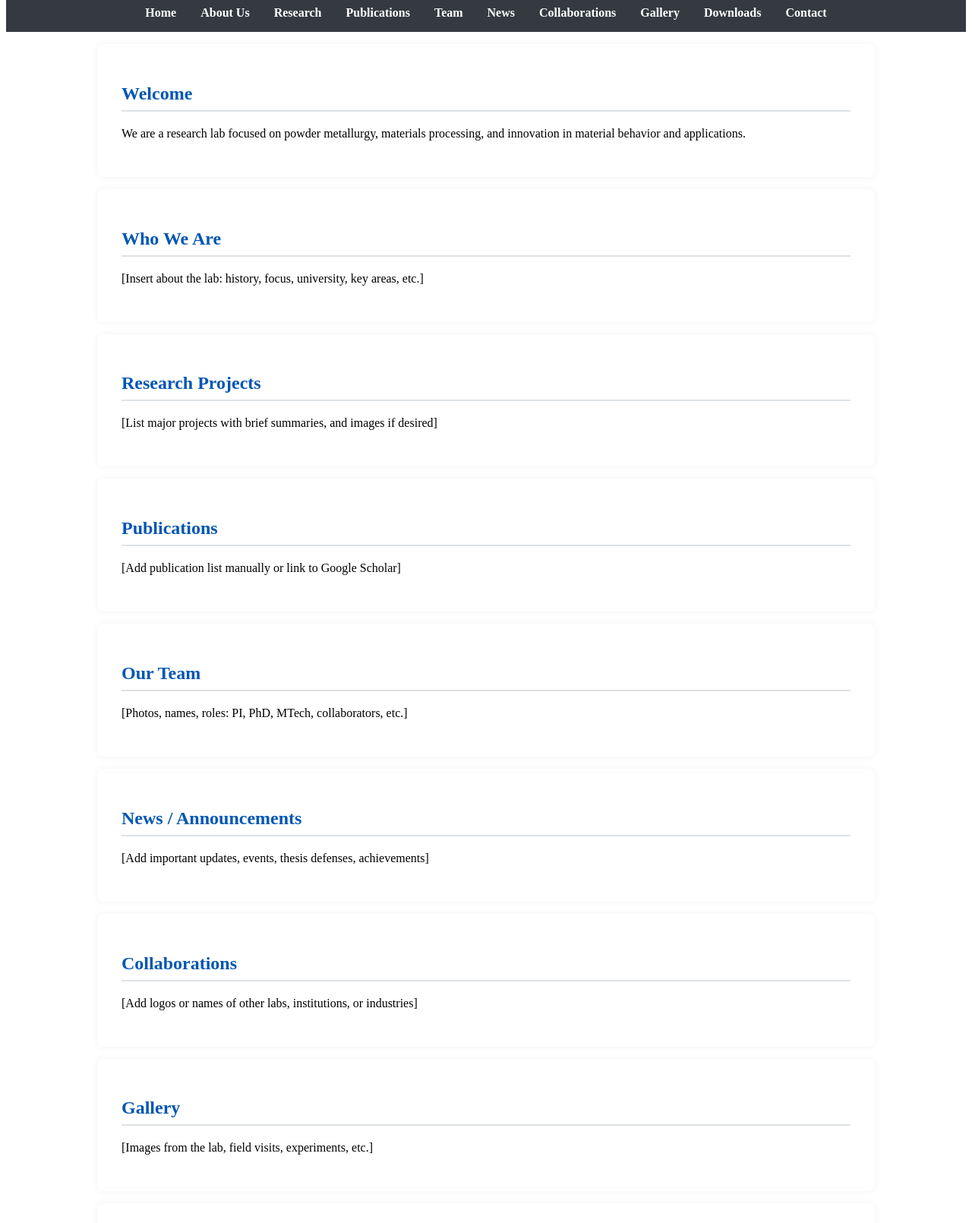
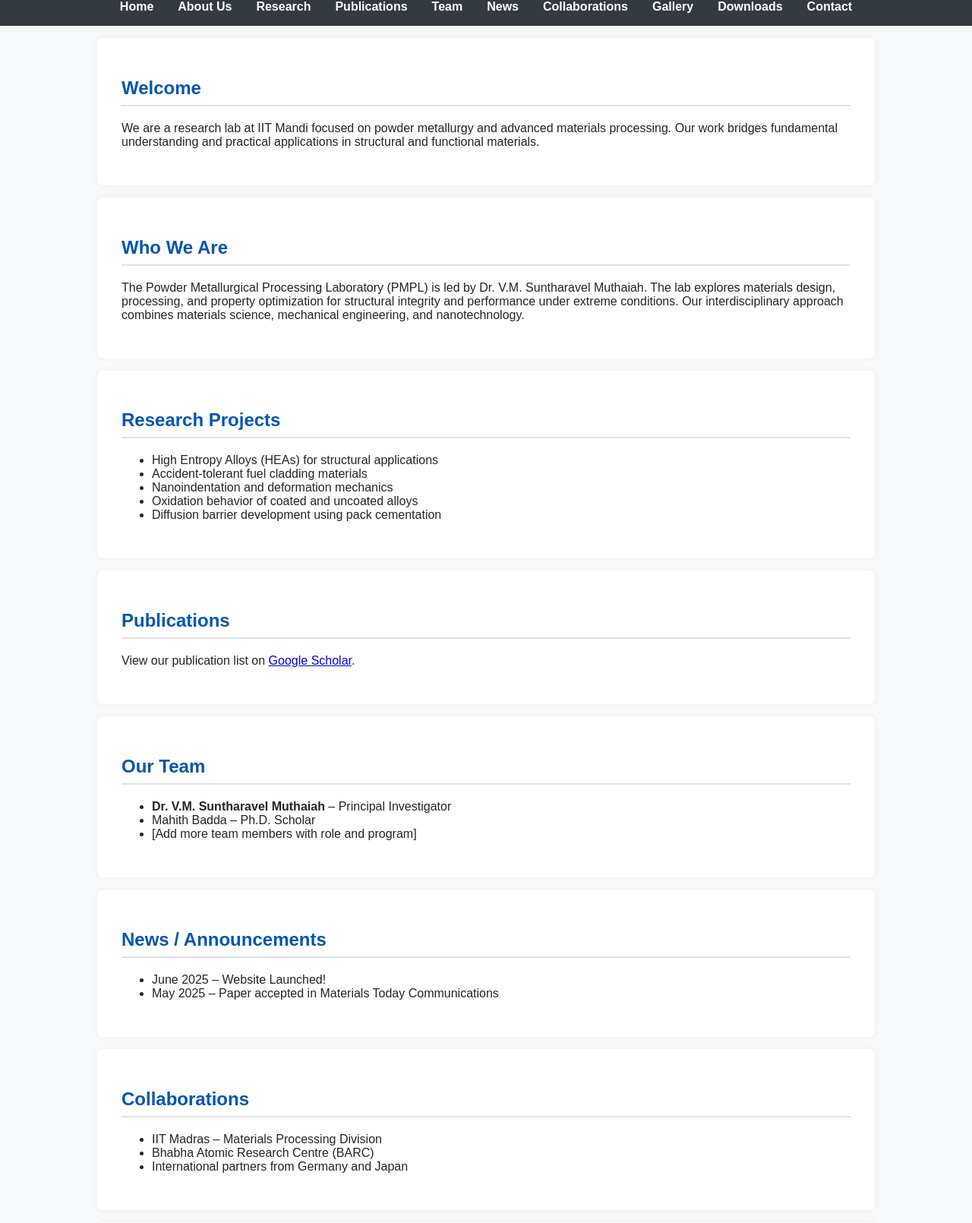
Before and after one commit to Mahi926333/PMPL, a plain HTML site: page index.html in a window 1280 px wide. Shown: the part 96-1706 px from the top of the page at 76% size. Drawn offline with Linux system fonts and the light colour scheme.

Commit message:
index.html

```diff
--- a/index.html
+++ b/index.html
@@ -6,6 +6,71 @@
     <meta name="viewport" content="width=device-width, initial-scale=1.0">
     <title>Powder Metallurgical Processing Lab</title>
     <link rel="stylesheet" href="style.css">
+    <style>
+        body {
+            font-family: Arial, sans-serif;
+            margin: 0;
+            padding: 0;
+            background-color: #f8f9fa;
+            color: #212529;
+        }
+
+        header {
+            background-color: #343a40;
+            color: white;
+            padding: 1rem;
+            text-align: center;
+        }
+
+        nav ul {
+            list-style-type: none;
+            margin: 0;
+            padding: 0;
+            display: flex;
+            justify-content: center;
+            flex-wrap: wrap;
+        }
+
+        nav ul li {
+            margin: 0 1rem;
+        }
+
+        nav ul li a {
+            color: white;
+            text-decoration: none;
+            font-weight: bold;
+        }
+
+        nav ul li a:hover {
+            text-decoration: underline;
+            color: #ffc107;
+        }
+
+        section {
+            padding: 2rem;
+            margin: 1rem auto;
+            max-width: 960px;
+            background-color: white;
+            border-radius: 8px;
+            box-shadow: 0 0 10px rgba(0, 0, 0, 0.05);
+        }
+
+        section h2 {
+            color: #0056b3;
+            border-bottom: 2px solid #dee2e6;
+            padding-bottom: 0.5rem;
+        }
+
+        footer {
+            background-color: #343a40;
+            color: white;
+            text-align: center;
+            padding: 1rem;
+            position: relative;
+            bottom: 0;
+            width: 100%;
+        }
+    </style>
 </head>
 <body>
     <header>
@@ -28,52 +93,72 @@
 
     <section id="home">
         <h2>Welcome</h2>
-        <p>We are a research lab focused on powder metallurgy, materials processing, and innovation in material behavior and applications.</p>
+        <p>We are a research lab at IIT Mandi focused on powder metallurgy and advanced materials processing. Our work bridges fundamental understanding and practical applications in structural and functional materials.</p>
     </section>
 
     <section id="about">
         <h2>Who We Are</h2>
-        <p>[Insert about the lab: history, focus, university, key areas, etc.]</p>
+        <p>The Powder Metallurgical Processing Laboratory (PMPL) is led by Dr. V.M. Suntharavel Muthaiah. The lab explores materials design, processing, and property optimization for structural integrity and performance under extreme conditions. Our interdisciplinary approach combines materials science, mechanical engineering, and nanotechnology.</p>
     </section>
 
     <section id="research">
         <h2>Research Projects</h2>
-        <p>[List major projects with brief summaries, and images if desired]</p>
+        <ul>
+            <li>High Entropy Alloys (HEAs) for structural applications</li>
+            <li>Accident-tolerant fuel cladding materials</li>
+            <li>Nanoindentation and deformation mechanics</li>
+            <li>Oxidation behavior of coated and uncoated alloys</li>
+            <li>Diffusion barrier development using pack cementation</li>
+        </ul>
     </section>
 
     <section id="publications">
         <h2>Publications</h2>
-        <p>[Add publication list manually or link to Google Scholar]</p>
+        <p>View our publication list on <a href="https://scholar.google.com" target="_blank">Google Scholar</a>.</p>
     </section>
 
     <section id="team">
         <h2>Our Team</h2>
-        <p>[Photos, names, roles: PI, PhD, MTech, collaborators, etc.]</p>
+        <ul>
+            <li><strong>Dr. V.M. Suntharavel Muthaiah</strong> – Principal Investigator</li>
+            <li>Mahith Badda – Ph.D. Scholar</li>
+            <li>[Add more team members with role and program]</li>
+        </ul>
     </section>
 
     <section id="news">
         <h2>News / Announcements</h2>
-        <p>[Add important updates, events, thesis defenses, achievements]</p>
+        <ul>
+            <li>June 2025 – Website Launched!</li>
+            <li>May 2025 – Paper accepted in Materials Today Communications</li>
+        </ul>
     </section>
 
     <section id="collaborations">
         <h2>Collaborations</h2>
-        <p>[Add logos or names of other labs, institutions, or industries]</p>
+        <ul>
+            <li>IIT Madras – Materials Processing Division</li>
+            <li>Bhabha Atomic Research Centre (BARC)</li>
+            <li>International partners from Germany and Japan</li>
+        </ul>
     </section>
 
     <section id="gallery">
         <h2>Gallery</h2>
-        <p>[Images from the lab, field visits, experiments, etc.]</p>
+        <img src="512px-IIT_Mandi.svg.webp" alt="IIT Mandi Logo" style="max-width: 300px; display: block; margin: auto;">
     </section>
 
     <section id="downloads">
         <h2>Downloads</h2>
-        <p>[Upload links to datasets, code, reports, presentations]</p>
+        <ul>
+            <li><a href="#">Nanoindentation dataset (coming soon)</a></li>
+            <li><a href="#">Oxidation behavior graphs (PDF)</a></li>
+        </ul>
     </section>
 
     <section id="contact">
         <h2>Contact</h2>
-        <p>Email: [suntharavel@iitmandi.ac.in]<br>Phone: [8126723616]<br>Address: [Old-SRIC office,South Campus, IIT MANDI]</p>
+        <p>Email: suntharavel@iitmandi.ac.in<br>Phone: 8126723616<br>Address: Old-SRIC Office, South Campus, IIT Mandi</p>
     </section>
 
     <footer>
```
